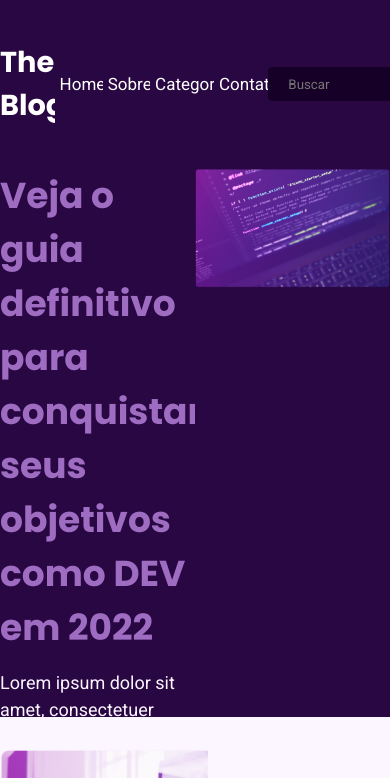
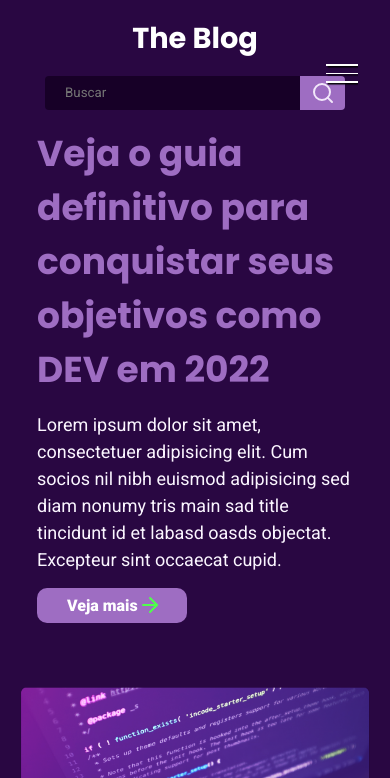
Before and after one commit to jguilhermesl/project-rocketblog, a plain HTML site: page index.html in a window 390 px wide. Shown: the top 778 px of the page. Drawn offline with Linux system fonts and the light colour scheme.

Commit message:
responsiveness

```diff
--- a/index.html
+++ b/index.html
@@ -20,18 +20,10 @@
         <header>
             <h1>The Blog</h1>
             <ul>
-                <a>
                     <li>Home</li>
-                </a>
-                <a>
                     <li>Sobre</li>
-                </a>
-                <a>
                     <li>Categorias</li>
-                </a>
-                <a>
                     <li>Contato</li>
-                </a>
             </ul>
             <div class="search">
                 <input type="text" placeholder="Buscar">
@@ -53,6 +45,14 @@
             </div>
             <div class="main-right">
                 <img src="./images/featured-image.png" alt="">
+            </div>
+        </div>
+
+        <div class="sidebar">
+            <div class="hamburguer">
+                <div class="line" id="line1"></div>
+                <div class="line" id="line2"></div>
+                <div class="line" id="line3"></div>
             </div>
         </div>
     </section>
--- a/style.css
+++ b/style.css
@@ -17,12 +17,11 @@
   }
 
 #home {
-    height: 85vh;
     background: var(--purple-bg);
 }
 
 header {
-    height: 20vh;
+    height: 15vh;
     display: flex;
     justify-content: space-around;
     align-items: center;
@@ -57,6 +56,35 @@ header ul  li:hover {
 header ul  li:active {
     opacity: 0.7;
 }
+
+.hamburguer {
+    width: 2rem;
+    height: 2rem;
+    position: fixed;
+    z-index: 100;
+    right: 2rem;
+    top: 3.6rem;
+    display: flex;
+    flex-direction: column;
+    justify-content: space-evenly;
+    cursor: pointer;
+    transition: all 1.2s;
+
+}
+
+.line {
+    visibility: hidden;
+    width: 100%;
+    background-color: white;
+    height: .1rem;
+    box-shadow: 0.1rem 0.1rem 1px black ;
+}
+
+.sidebar li {
+    width: 90%;
+    border-bottom: 1px solid rgb(75, 64, 64);
+}
+
 .search {
     width: 280px;
     height: 34px;
@@ -73,6 +101,7 @@ header ul  li:active {
     border: none;
     color: #fff;
     outline: none;
+    width: 85%;
 
 }
 
@@ -91,10 +120,27 @@ header ul  li:active {
 }
 
 .main-home {
-    width: 100vw;
-    height: 65vh;
+    width: 90vw;
+    height: 100%;
     display: flex;
-    justify-content: space-around;
+    flex-direction: row;
+    margin: 0 auto;
+    justify-content: center;
+    gap: 4rem;
+    margin-bottom: 2rem;
+    flex-wrap: wrap;
+}
+
+.main-left {
+    width: 40%;
+}
+
+.main-righ {
+    width: 40%;
+}
+
+.main-right img {
+    width: 100%;
 }
 
 .main-home h2 {
@@ -112,18 +158,6 @@ header ul  li:active {
     line-height: 27px;
     color: var(--light-purple);
     margin-top: 0.9rem;
-}
-
-.main-left {
-    width: 570px;
-}
-
-.main-right {
-    width: 570px
-}
-
-.main-right img {
-    width: 100%;
 }
 
 .see-more button {
@@ -160,16 +194,21 @@ header ul  li:active {
 
 .body-top {
     margin-top: 2rem;
+    width: 90vw;
     display: flex;
-    justify-content: space-around;
+    justify-content: center;
+    gap: 3rem;
+    margin: 2rem auto 0 auto;
+    flex-wrap: wrap;
 }
 
 .body-top-left {
     width: 570px;
 }
 
-.body-top-left img {
+.main img {
     height: 300px;
+    margin: 0 auto;
 }
 
 .date {
@@ -203,9 +242,11 @@ header ul  li:active {
 
 .posts {
     display: flex;
-    width: 1200px;
+    max-width: 1200px;
+    flex-wrap: wrap;
     margin: 2rem auto 0 auto;
-    justify-content: space-between;
+    justify-content: center;
+    gap: 2rem;
 }
 
 .box-posts-right {
@@ -222,3 +263,55 @@ header ul  li:active {
     width: 100%;
     height: 260px;
 }
+
+@media only screen and (max-width: 930px) and (min-width: 700px) {
+    header ul li {
+        padding-right: 30px;
+    }
+
+    .search {
+        width: 150px;
+    }
+}
+
+@media only screen and (max-width: 700px) {
+    .line {
+        visibility: visible;
+    }
+
+    header {
+        flex-direction: column;
+        justify-content: center;
+    }
+
+    .search {
+        width: 300px;
+        margin-top: 1rem;
+    }
+
+    header ul {
+        display: none;
+    }
+}
+
+@media only screen and (max-width: 1200px) and (min-width: 900px){
+    .main-right {
+        width: 40%;
+    }
+}
+
+@media only screen and (max-width: 900px) {
+    .main-left {
+        width: 90%;
+    }
+}
+
+@media only screen and (max-width: 500px) {
+    img {
+        max-width: 350px;
+    }
+
+    .box-post {
+       text-align: center;
+    }
+}
```
